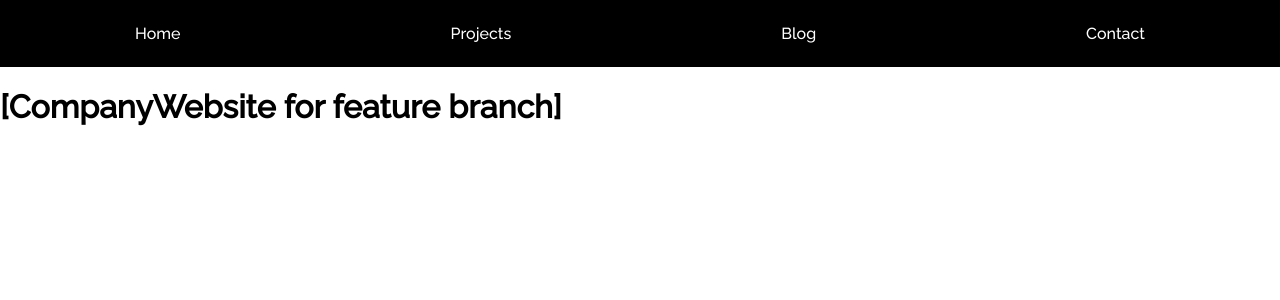
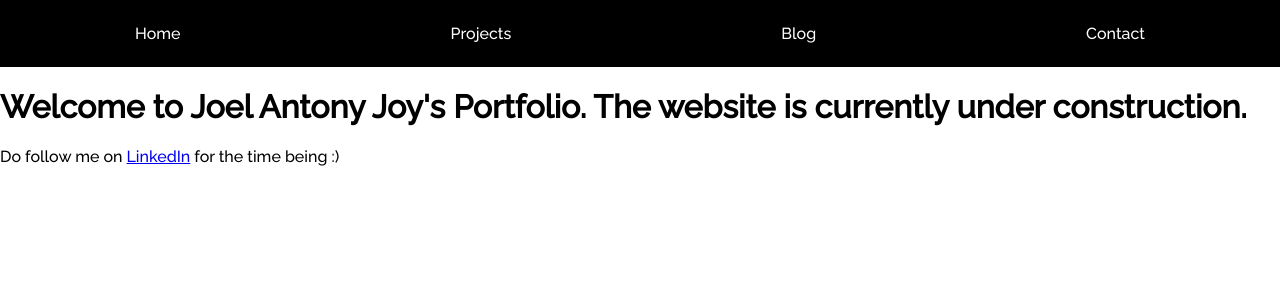
Before and after one commit to joelantonyjoy/portfolio, a React (Create React App) app: page / in a window 1280 px wide. Shown: the top 300 px of the page. Built offline with nearby package versions, Linux system fonts and the light colour scheme.

Commit message:
Changes to home CTA and Title change

```diff
--- a/public/index.html
+++ b/public/index.html
@@ -9,7 +9,7 @@
       content="Web site created using create-react-app"
     />
     <link rel="manifest" href="%PUBLIC_URL%/manifest.json" />
-    <title>React App</title>
+    <title>Joel Antony Joy - Software Engineer</title>
   </head>
   <body>
     <noscript>You need to enable JavaScript to run this app.</noscript>
--- a/src/Pages/Home.js
+++ b/src/Pages/Home.js
@@ -1,7 +1,8 @@
 export function Home(){
     return (
         <div>
-            <h1>[CompanyWebsite for feature branch]</h1>
+            <h1>Welcome to Joel Antony Joy's Portfolio. The website is currently under construction.</h1>
+            <p>Do follow me on <a rel="noopener noreferrer" target='_blank' href='https://www.linkedin.com/in/joel-antony-joy/'>LinkedIn</a> for the time being :)</p>
         </div>
     );
 }
```
Also changed, not shown: 1 other file (tests, documents, lock files or other folders).
